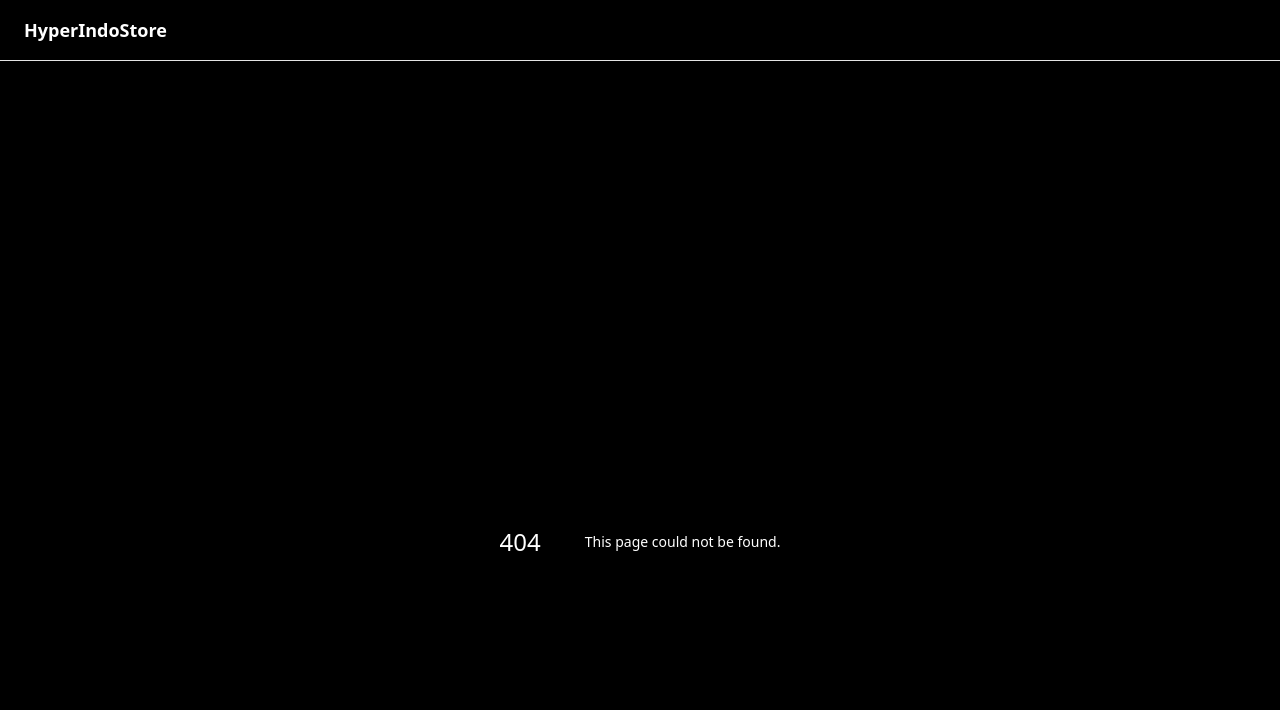
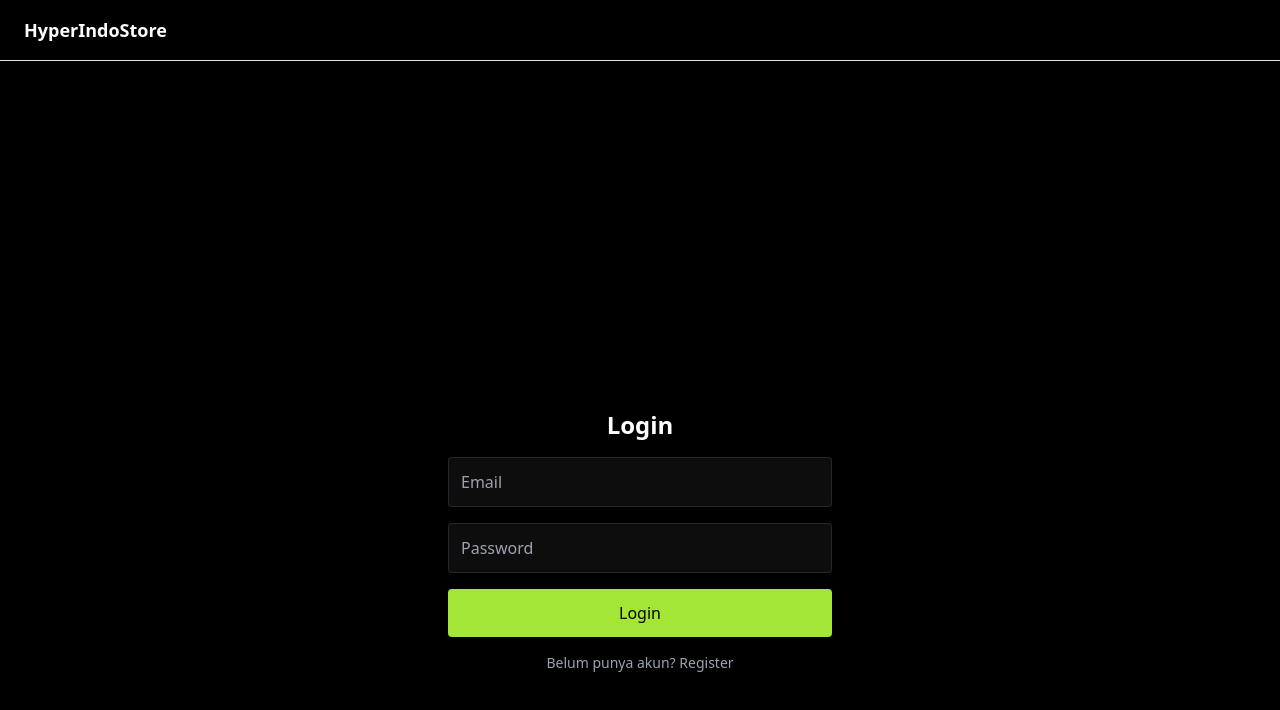
Before and after one commit to DaffaAudyaPramana/game-service-marketplace, a Next.js app in the folder game-service-frontend/: page /login in a window 1280 px wide. Before the commit this address had no page. Shown: the top 710 px of the page. Built offline with nearby package versions, Linux system fonts and the light colour scheme.

Commit message:
add login page

```diff
--- /dev/null
+++ b/game-service-frontend/src/app/login/page.tsx
@@ -0,0 +1,76 @@
+"use client";
+
+import { useState } from "react";
+import { useRouter } from "next/navigation";
+
+export default function LoginPage() {
+  const [form, setForm] = useState({
+    email: "",
+    password: "",
+  });
+
+  const router = useRouter();
+
+  const handleLogin = async () => {
+    const res = await fetch("http://localhost:5000/auth/login", {
+      method: "POST",
+      headers: {
+        "Content-Type": "application/json",
+      },
+      credentials: "include", // 🔥 COOKIE
+      body: JSON.stringify(form),
+    });
+
+    const data = await res.json();
+
+    if (!res.ok) {
+      alert(data.error);
+      return;
+    }
+
+    router.push("/");
+  };
+
+  return (
+    <main className="min-h-screen bg-black text-white flex items-center justify-center">
+      <div className="w-full max-w-sm space-y-4">
+
+        <h1 className="text-2xl font-bold text-center">
+          Login
+        </h1>
+
+        <input
+          placeholder="Email"
+          className="w-full p-3 bg-white/5 border border-white/10 rounded"
+          onChange={(e) =>
+            setForm({ ...form, email: e.target.value })
+          }
+        />
+
+        <input
+          type="password"
+          placeholder="Password"
+          className="w-full p-3 bg-white/5 border border-white/10 rounded"
+          onChange={(e) =>
+            setForm({ ...form, password: e.target.value })
+          }
+        />
+
+        <button
+          onClick={handleLogin}
+          className="w-full bg-lime-400 text-black py-3 rounded"
+        >
+          Login
+        </button>
+
+        <p
+          onClick={() => router.push("/register")}
+          className="text-sm text-center text-gray-400 cursor-pointer"
+        >
+          Belum punya akun? Register
+        </p>
+
+      </div>
+    </main>
+  );
+}
```
